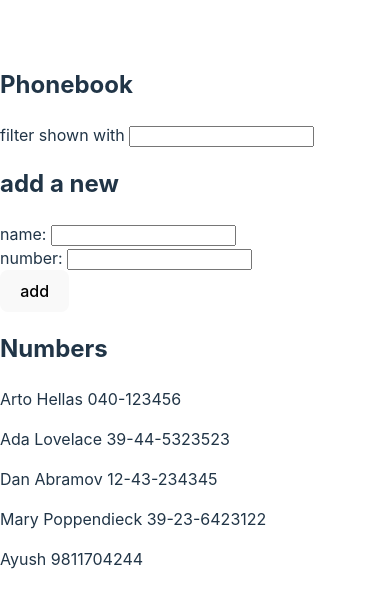
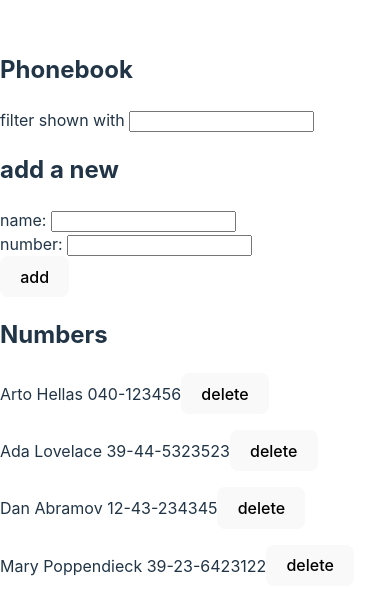
Before and after one commit to Ayush-Sachan01/fullstackopen-submissions, a React (Vite) app in the folder part2/phonebook/: page / in a window 390 px wide. Shown: the part 105-718 px from the top of the page. Built offline with nearby package versions, Linux system fonts and the light colour scheme; data requests are answered from the project's data file.

Commit message:
phonebook step 9 and 10

```diff
--- a/part2/phonebook/db.json
+++ b/part2/phonebook/db.json
@@ -19,11 +19,6 @@
       "name": "Mary Poppendieck",
       "number": "39-23-6423122",
       "id": "4"
-    },
-    {
-      "id": "1b83",
-      "name": "Ayush",
-      "number": "9811704244"
     }
   ]
 }
--- a/part2/phonebook/src/App.jsx
+++ b/part2/phonebook/src/App.jsx
@@ -34,9 +34,11 @@ const PersonForm = ({ onSubmit, nameValue, numberValue, onNameChange, onNumberCh
     </form>
   )
 }
-const Person = ({ person }) => {
+const Person = ({ person,handleDelete }) => {
   return (
-    <p>{person.name} {person.number}</p>
+    <p>{person.name} {person.number}
+    <button onClick={handleDelete}>delete</button>
+    </p>
   )
 }
 
@@ -49,8 +51,8 @@ const App = () => {
   const [filter, setFilter] = useState('')
 
     useEffect(() => {
-    personService.getAll().then(initialNote => {
-        setPersons(initialNote)
+    personService.getAll().then(initialPersons => {
+        setPersons(initialPersons)
       })
   }, [])
 
@@ -63,15 +65,26 @@ const App = () => {
       name: trimmedName,
       number: newNumber
     }
-    if (persons.find(person => person.name === trimmedName)) {
+    if (persons.find(person => person.name === trimmedName && person.number === newNumber)) {
       alert(`${trimmedName} is already added to phonebook`)
+    }else if(persons.find(person => person.name === trimmedName)){
+        if(window.confirm(`${trimmedName} is already added to phonebook, replace the old number with a new one?`)){
+         const person=persons.find(person=>person.name===trimmedName).id
+         personService.update(person,personObject)
+          .then(updatedPerson=>{
+            console.log(updatedPerson)
+            setPersons(persons.map(person=>person.id!==updatedPerson.id?person:updatedPerson))
+           // Here it is important to use person.id!==updatedPerson.id instead of person!==updatedPerson because person is an object and updatedPerson is also an object so they will never be equal. These two have different reference in memory so they will never be satifsying this: "==="
+          })
+        }
     }
     else {
       // setPersons(persons.concat(personObject))
      personService
       .create(personObject)
-      .then(returnedNote=>{
-        setPersons(persons.concat(returnedNote))
+      .then(returnedPersons=>{
+        console.log(returnedPersons)
+        setPersons(persons.concat(returnedPersons))
 
       })
     }
@@ -97,6 +110,18 @@ const App = () => {
     setFilter(event.target.value)
   }
 
+  const handleDelete = (id) => {
+    const deletedPerson =persons.find(person => person.id === id)
+    const result = window.confirm(`Delete ${deletedPerson.name} ?`)
+    if(result){
+      personService
+      .deletePerson(id)
+      .then(deletedPersons=>{
+        setPersons(persons.filter(person=>person.id!==deletedPerson.id))
+      }) // Here actually there is no need of using deletedPerson.id, I could just use id(which is sent as parameter to handleDelete).
+    }
+  }
+
 
   // return statement
   return (
@@ -114,7 +139,8 @@ const App = () => {
       />
       <h2>Numbers</h2>
        {/* {persons.map(person => <p key={person.name}>{person.name} {person.number}</p>)} */}
-      {persons.filter(person => person.name.toLowerCase().includes(filter.toLowerCase().trim())).map(person =>  <Person key={person.name} person={person} />)}
+      {persons.filter(person => person.name.toLowerCase().includes(filter.toLowerCase().trim())).map(person =>  <Person key={person.name} person={person} handleDelete={()=>handleDelete(person.id)} />)}
+     { /* Here it is important to send function in handleDelete as a function not as a function call because if we send function call then it will be called immediately*/}
 
     </div>
   )
--- a/part2/phonebook/src/services/persons.js
+++ b/part2/phonebook/src/services/persons.js
@@ -1,19 +1,31 @@
-import axios from 'axios'
+import axios from 'axios';
 
-const baseUrl='http://localhost:3001/persons'
+const baseUrl = 'http://localhost:3001/persons';
 
-const getAll= ()=> {
-    const request=axios.get(baseUrl)
-    return request.then(response => response.data)
-}
+const getAll = () => {
+    const request = axios.get(baseUrl);
+    return request.then(response => response.data);
+};
 
-const create= (newObject)=>{
-    const request=axios.post(baseUrl,newObject)
-    return request.then(response=>response.data)
-}
+const create = (newObject) => {
+    const request = axios.post(baseUrl, newObject);
+    return request.then(response => response.data);
+};
 
+const deletePerson = (id) => {
+    const request = axios.delete(`${baseUrl}/${id}`);
+    return request.then(response => response.data);
+};
 
-export default{
+const update = (id, newObject) => {
+    const request = axios.put(`${baseUrl}/${id}`, newObject);
+    return request.then(response => response.data);
+};
+
+// This is a more convinient way of defining objecs(only when object literals and their values have same name)
+export default {
     getAll,
-    create
-}
+    create,
+    deletePerson,
+    update
+};
```
